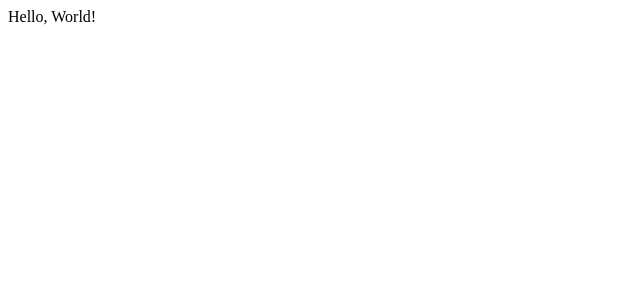
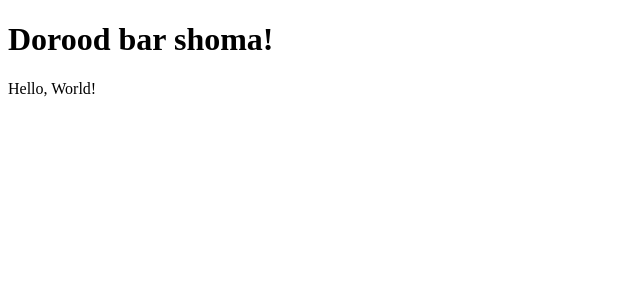
Before and after one commit to Downdate/React, a React (Vite) app in the folder taskopedia/: page / in a window 1280 px wide. Shown: the top 300 px of the page, without its empty margins (0-640 px from the left). Built offline with nearby package versions, Linux system fonts and the light colour scheme.

Commit message:
added Elements to the root

```diff
--- a/taskopedia/src/main.jsx
+++ b/taskopedia/src/main.jsx
@@ -4,6 +4,7 @@ import { createRoot } from 'react-dom/client'
 
 createRoot(document.getElementById('root')).render(
   <div>
-    Hello, World!
+    <h1>Dorood bar shoma!</h1>
+    <div>Hello, World!</div>
   </div>
 )
```
